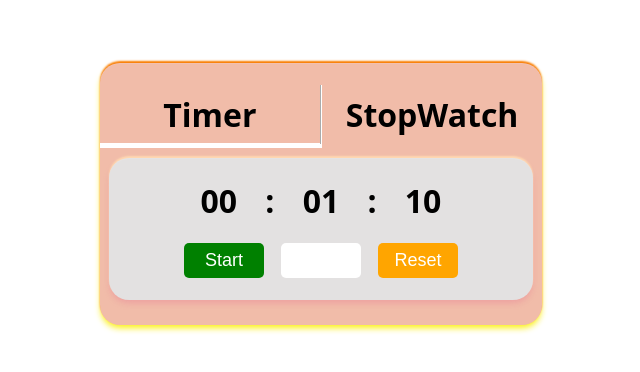
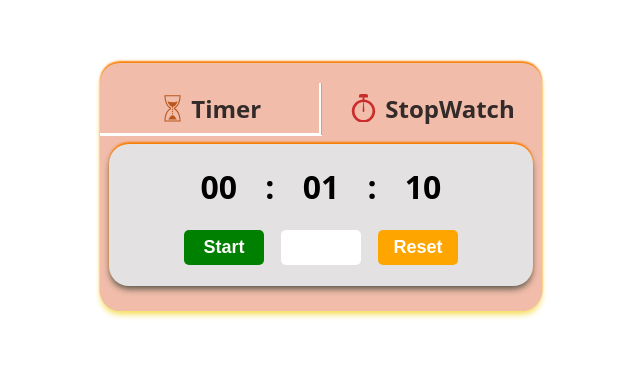
Before and after one commit to AnandaSH-8/Timer-StopWatch, a React (Vite) app: page / in a window 1280 px wide. Shown: the top 372 px of the page, without its empty margins (319-959 px from the left). Built offline with nearby package versions, Linux system fonts and the light colour scheme.

Commit message:
Add some modifications and added icons

```diff
--- a/package.json
+++ b/package.json
@@ -9,7 +9,8 @@
   },
   "dependencies": {
     "react": "^18.0.0",
-    "react-dom": "^18.0.0"
+    "react-dom": "^18.0.0",
+    "react-icons": "^4.4.0"
   },
   "devDependencies": {
     "@types/react": "^18.0.0",
--- a/src/App.jsx
+++ b/src/App.jsx
@@ -2,6 +2,8 @@ import Style from './App.module.css'
 import {Timer} from "./Components/timer"
 import {StopWatch} from "./Components/stopwatch"
 import { useState } from 'react'
+import {GiSandsOfTime} from "react-icons/gi"
+import {ImStopwatch} from "react-icons/im"
 
 function App() {
 
@@ -10,12 +12,12 @@ function App() {
   return (
     <div className={Style.App}>
       <div className={Style.title}>
-        <h1 onClick={()=>{setShift("timer")}}
-        style={{borderBottom:shift=="timer"?"5px solid white":""}}>
-          Timer</h1>
-        <h1 onClick={()=>{setShift("watch")}}
-        style={{borderBottom:shift=="watch"?"5px solid white":""}}>
-        StopWatch</h1>
+        <h2 onClick={()=>{setShift("timer")}}
+        style={{borderBottom:shift=="timer"?"3px solid white":""}}>
+         <GiSandsOfTime className={Style.timer}></GiSandsOfTime> Timer</h2>
+        <h2 onClick={()=>{setShift("watch")}}
+        style={{borderBottom:shift=="watch"?"3px solid white":""}}>
+        <ImStopwatch className={Style.stopWatch}></ImStopwatch>StopWatch</h2>
       </div>
       <div style={{marginTop:-30}}>
         {shift=="timer"?<Timer/>:<StopWatch/> }
--- a/src/App.module.css
+++ b/src/App.module.css
@@ -7,7 +7,7 @@
   margin-top: 5%;
   padding-bottom:2%;
   border-radius: 20px;
-  box-shadow: rgb(249, 125, 1) 0px -2px 2px 0px, rgba(251, 239, 9, 0.971) 0px 4px 6px -1px, rgba(255, 255, 255, 0.08) 0px 1px 0px inset;
+  box-shadow: rgb(249, 125, 1) 0px -2px 2px 0px, rgba(244, 217, 67, 0.971) 0px 4px 6px -1px, rgba(255, 255, 255, 0.08) 0px 1px 0px inset;
 }
 
 .title{
@@ -16,12 +16,46 @@
   justify-content: space-around;
 }
 
-.title > h1{
+.title > h2{
   width:50%;
-  padding-top:2%;
+  display: flex;
+  justify-content: center;
+  align-items: center;
   height:50px;
+  cursor: pointer;
+  color:rgb(51, 42, 42);
 }
 
-.title > h1:first-child{
-  border-right: 2px groove white;
+.title > h2:first-child{
+  border-right: 3px ridge white;
 }
+
+.title > h2:hover{
+  color:rgb(0, 0, 0);
+}
+
+.timer,.stopWatch{
+  color:rgb(185, 86, 29);
+  font-size: larger;
+  font-weight: 900;
+  margin-right: 2%;
+
+}
+
+.stopWatch{
+  color:rgb(203, 45, 45);
+  margin-right: 3%;
+}
+
+.timer:hover
+{
+  color:rgb(222, 82, 0);
+}
+
+.stopWatch:hover{
+  color:rgb(229, 0, 0);
+}
+
+button{
+  font-weight: 800;
+}
--- a/src/Components/timer.module.css
+++ b/src/Components/timer.module.css
@@ -1,6 +1,7 @@
 .Timer{
     margin: 4% 2% 0 2%;
-    box-shadow: rgb(255, 217, 178) 0px -2px 2px 0px, rgba(237, 159, 159, 0.971) 0px 4px 6px -1px, rgba(255, 255, 255, 0.08) 0px 1px 0px inset;
+    box-shadow: rgb(249, 125, 1) 0px -2px 2px 0px, rgba(84, 82, 70, 0.971) 0px 4px 6px -1px, rgba(255, 255, 255, 0.08) 0px 1px 0px inset;
+
     border-radius: 20px;
     background-color: rgb(227, 225, 225);
 }
--- a/src/Components/watch.module.css
+++ b/src/Components/watch.module.css
@@ -1,6 +1,6 @@
 .Timer{
     margin: 4% 2% 0 2%;
-    box-shadow: rgb(249, 125, 1) 0px -2px 2px 0px, rgba(251, 239, 9, 0.971) 0px 4px 6px -1px, rgba(255, 255, 255, 0.08) 0px 1px 0px inset;
+    box-shadow: rgb(249, 125, 1) 0px -2px 2px 0px, rgba(84, 82, 70, 0.971) 0px 4px 6px -1px, rgba(255, 255, 255, 0.08) 0px 1px 0px inset;
     border-radius: 20px;
     background-color: rgb(227, 225, 225);
 }
```
Also changed, not shown: 1 other file (tests, documents, lock files or other folders).
